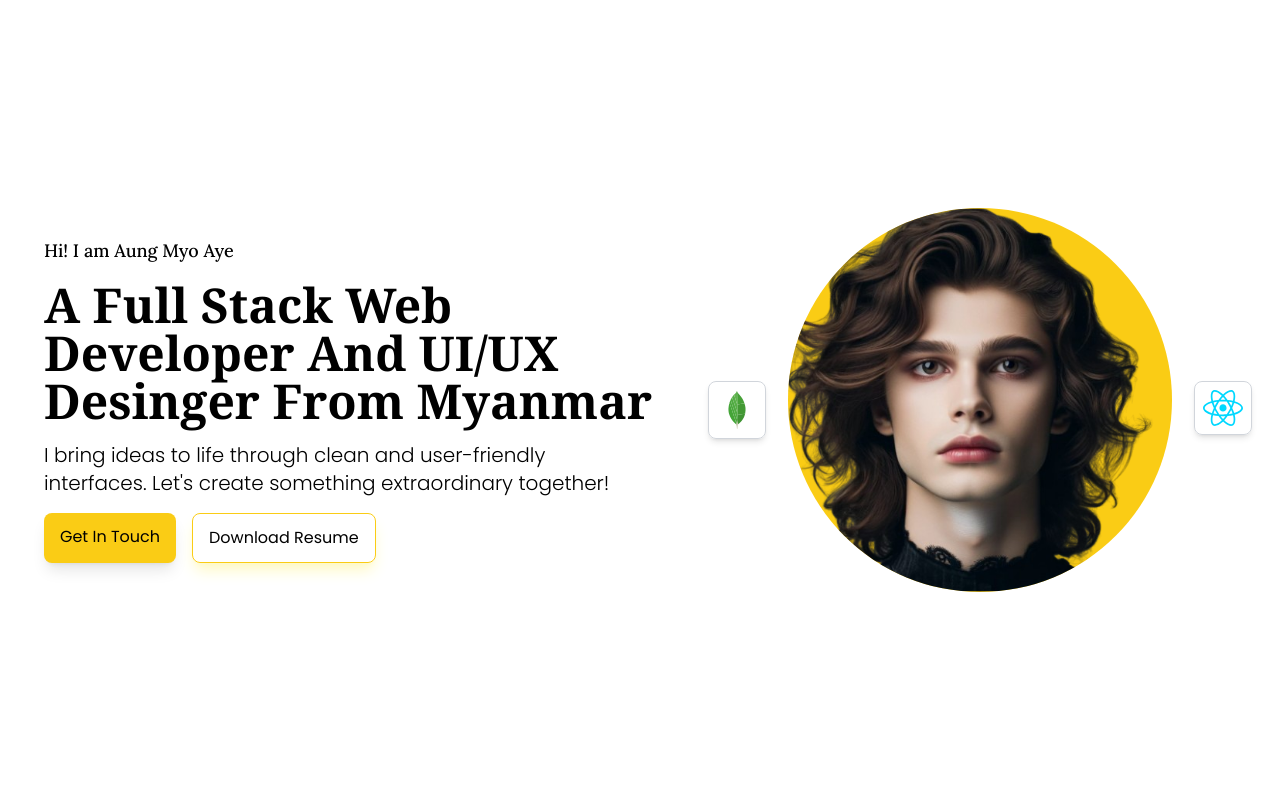
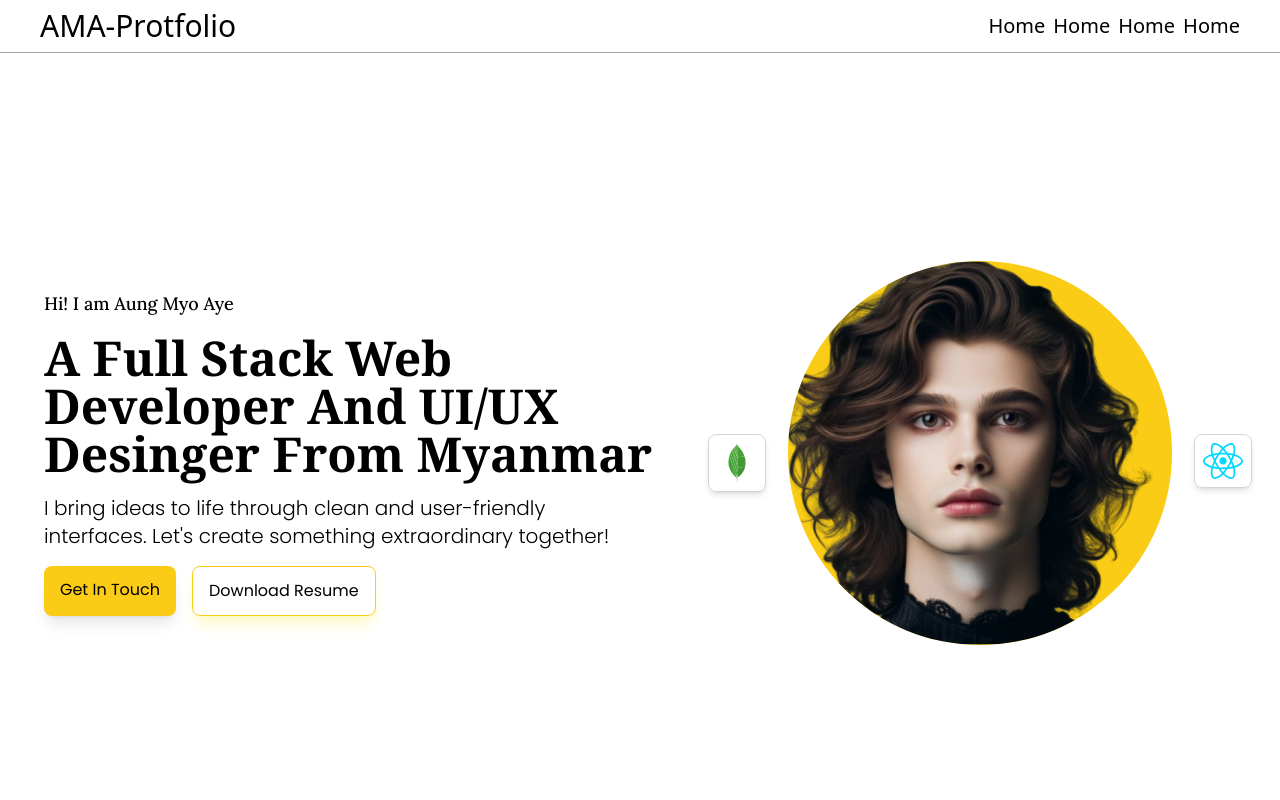
Before and after one commit to AungMyoAye101/Simple-portfolio, a Next.js app: page / in a window 1280 px wide. Shown: the top 800 px of the page. Built offline with nearby package versions, Linux system fonts and the light colour scheme.

Commit message:
add nav bar

```diff
--- a/src/app/layout.tsx
+++ b/src/app/layout.tsx
@@ -1,6 +1,7 @@
 import type { Metadata } from "next";
 import localFont from "next/font/local";
 import "./globals.css";
+import NavBar from "@/components/NavBar";
 
 export const metadata: Metadata = {
   title: "Aung Myo Aye's Portfolio",
@@ -14,7 +15,10 @@ export default function RootLayout({
 }>) {
   return (
     <html lang="en" className="scroll-smooth 	snap-mandatory">
-      <body className={` antialiased`}>{children}</body>
+      <body className={` antialiased`}>
+        <NavBar />
+        {children}
+      </body>
     </html>
   );
 }
--- /dev/null
+++ b/src/components/NavBar.tsx
@@ -0,0 +1,21 @@
+import React from "react";
+
+const NavBar = () => {
+  return (
+    <div className="sticky top-0 left-0 right-0 bg-white z-40 bg-opacity-85 border-b border-b-gray-400">
+      <nav className="flex justify-between items-center px-10 py-2 ">
+        <div>
+          <h1 className="text-2xl md:text-3xl">AMA-Protfolio</h1>
+        </div>
+        <div className="flex items-center gap-2 text-xl ">
+          <a href="#">Home</a>
+          <a href="#">Home</a>
+          <a href="#">Home</a>
+          <a href="#">Home</a>
+        </div>
+      </nav>
+    </div>
+  );
+};
+
+export default NavBar;
```
